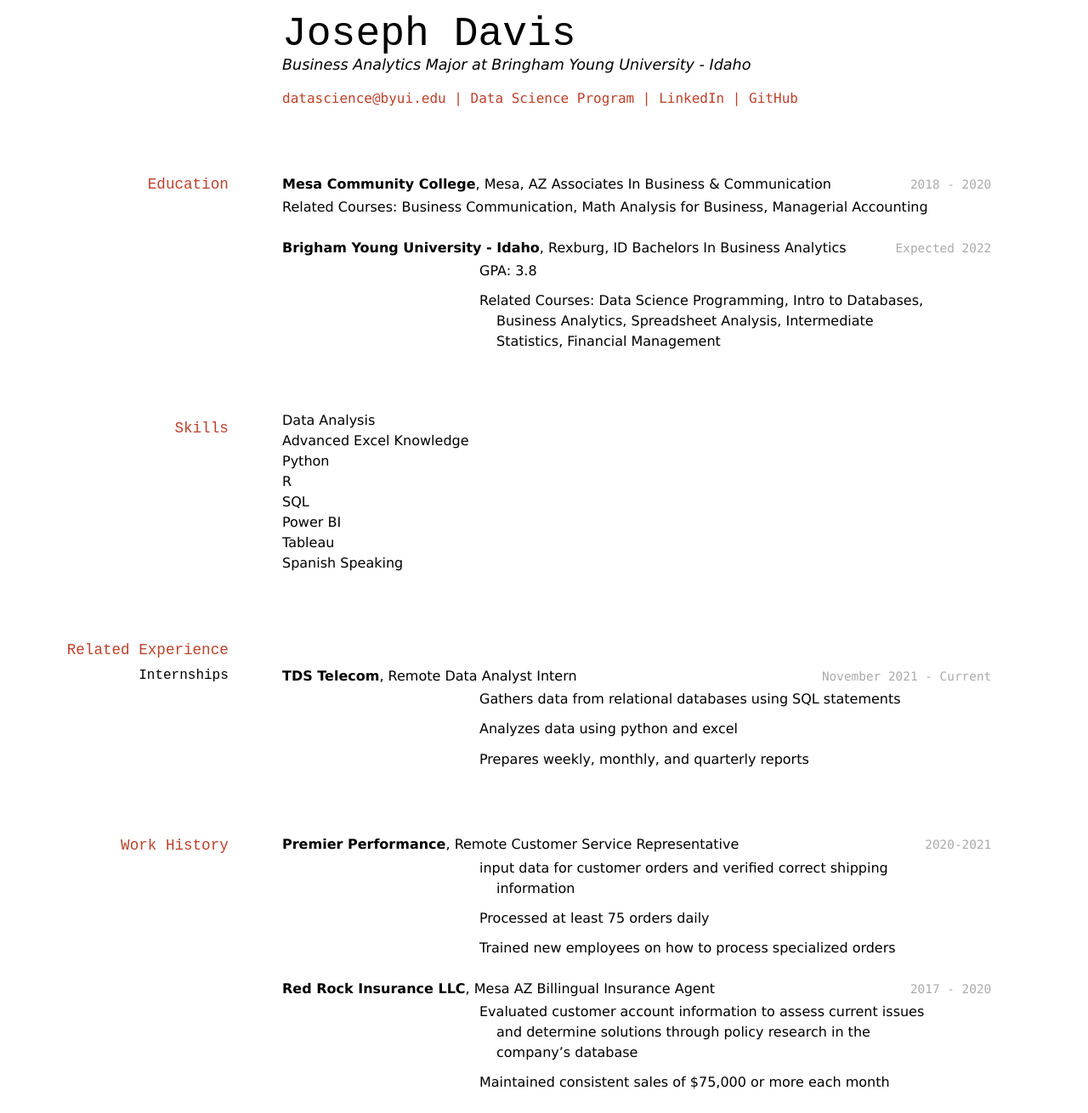
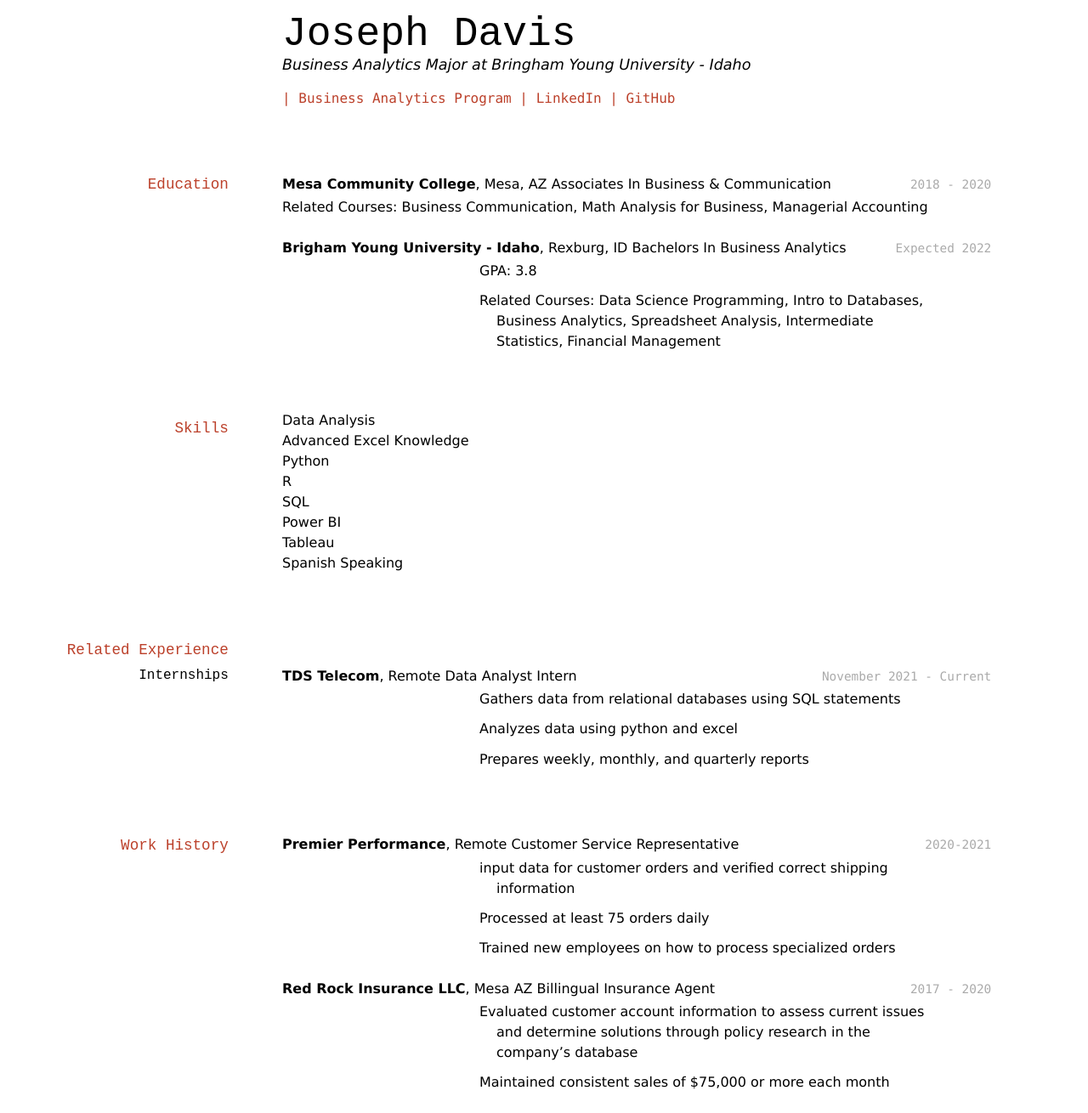
Before and after one commit to magoodsell/Davis-Resume, a Jekyll site: the page built from docs/index.md, in a window 1280 px wide. Shown: the whole page at 85% size. Built offline with Jekyll 4.4.1, drawn with Linux system fonts in a browser that asks for light colours.

Commit message:
updated links

```diff
--- a/docs/index.md
+++ b/docs/index.md
@@ -6,10 +6,9 @@ title: Joseph Davis' Resume
 Business Analytics Major at Bringham Young University - Idaho
 
 <div id="webaddress">
-<a href="datascience@byui.edu">datascience@byui.edu</a>
-| <a href="https://byuidatascience.github.io/development.html">Data Science Program</a>
-| <a href="https://www.linkedin.com/groups/13537407/">LinkedIn</a>
-| <a href="https://github.com/byuids-resumes">GitHub</a>
+| <a href="https://www.byui.edu/majors/business-analytics-(bs)l">Business Analytics Program</a>
+| <a href="www.linkedin.com/in/joseph-davis-18144a1b9">LinkedIn</a>
+| <a href="https://github.com/jdavis6549">GitHub</a>
 </div>
 
 <!-- https://www.monique.tech/the-art-of-markdown -->
```
